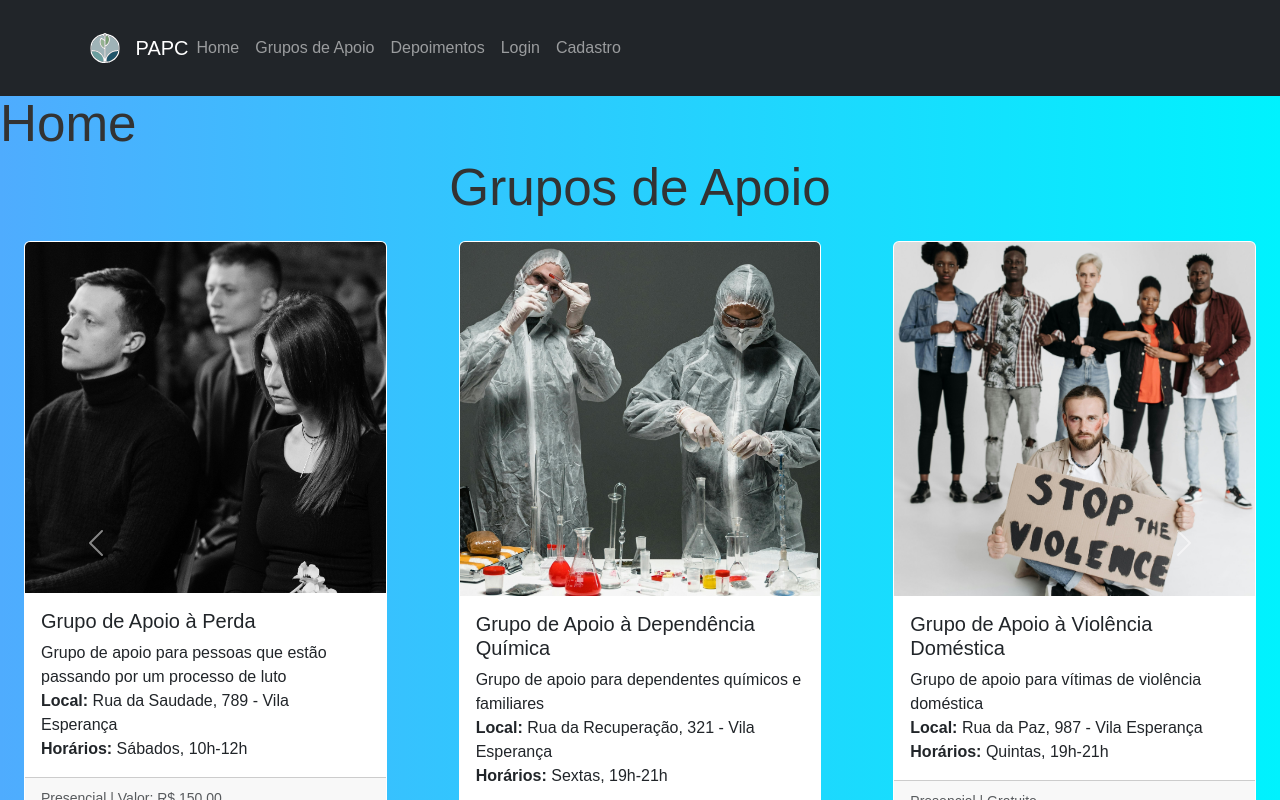
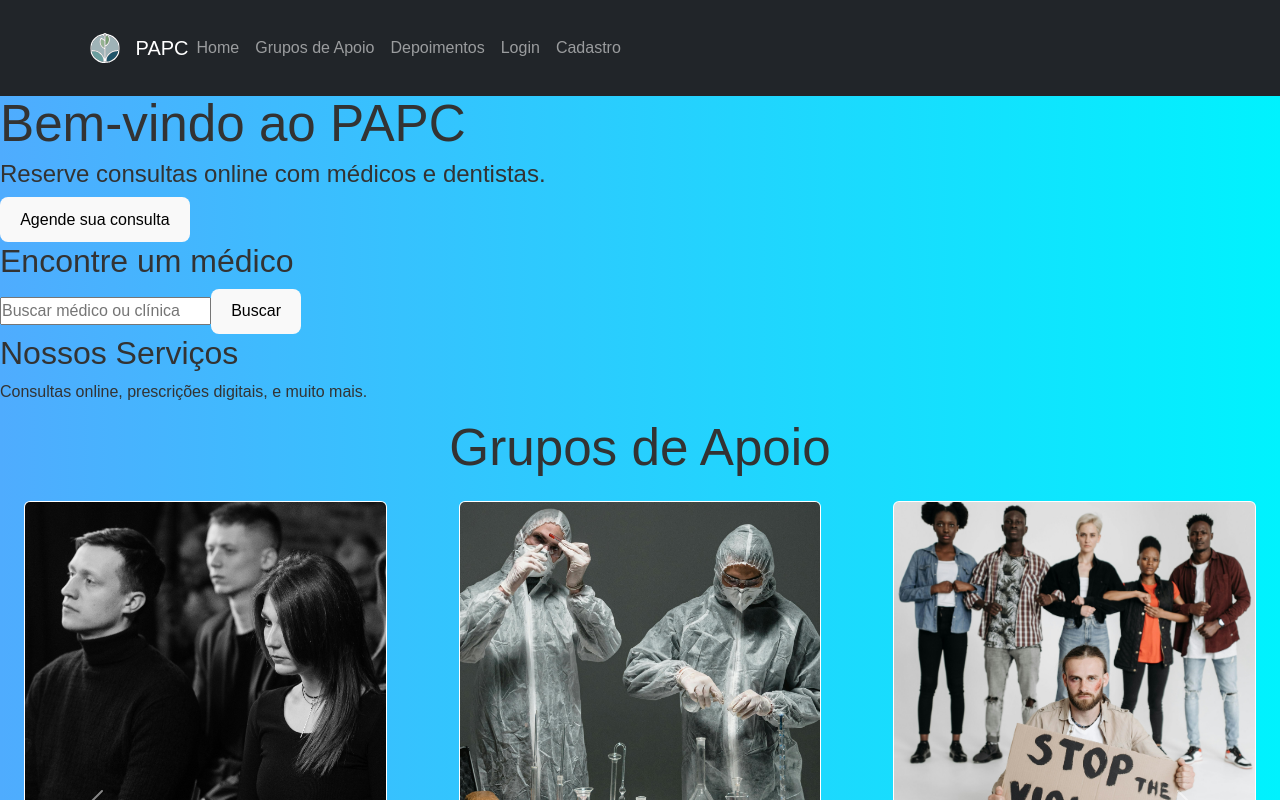
Before and after one commit to ph3523/PAPC, a React (Vite) app: page / in a window 1280 px wide. Shown: the top 800 px of the page. Built offline with nearby package versions, Linux system fonts and the light colour scheme.

Commit message:
Alterações nos cards e inserção na tela home.

```diff
--- a/src/components/depoimento.css
+++ b/src/components/depoimento.css
@@ -13,5 +13,6 @@
 
 .card:hover {
   border-color: #205469;
+  background-color: white;
   box-shadow: 4px 4px 10px rgba(0, 0, 0, 0.2);
 }
--- a/src/components/depoimento.jsx
+++ b/src/components/depoimento.jsx
@@ -9,7 +9,7 @@ import depoimentos from "../data/depoimentos.json";
 function Depoimento({ user, date, testimony }) {
   return (
     <>
-      <Card className="card" sx={{ maxWidth: 345 }}>
+      <Card className="card" sx={{ maxWidth: 345, bgcolor: "#ffffffea" }}>
         <CardHeader
           avatar={
             <Avatar sx={{ bgcolor: "#205469" }} aria-label="recipe">
--- a/src/pages/Home.jsx
+++ b/src/pages/Home.jsx
@@ -1,16 +1,40 @@
-import './styles/Home.css';
-import Indicacao from '../components/indicacao';
+import "./styles/Home.css";
+import Indicacao from "../components/indicacao";
+import ListaDepoimentos from "../components/depoimento";
 
 function Home() {
-    return(
-        <>
-        <div className="home">
-            <h1>Home</h1>
-        </div>
-        <Indicacao />
-        </>
-
-    )
+  return (
+    <>
+      <div className="home">
+        <main>
+          <section id="banner">
+            <h1>Bem-vindo ao PAPC</h1>
+          </section>
+          <section id="actions">
+            <div className="action-item">
+              <h4>Reserve consultas online com médicos e dentistas.</h4>
+              <button>Agende sua consulta</button>
+            </div>
+            <div className="action-item">
+              <h2>Encontre um médico</h2>
+              <input type="text" placeholder="Buscar médico ou clínica" />
+              <button>Buscar</button>
+            </div>
+          </section>
+          <section id="services">
+            <h2>Nossos Serviços</h2>
+            <p>Consultas online, prescrições digitais, e muito mais.</p>
+          </section>
+          <section id="reviews">
+            <Indicacao></Indicacao>
+          </section>
+          <section>
+            <ListaDepoimentos></ListaDepoimentos>
+          </section>
+        </main>
+      </div>
+    </>
+  );
 }
 
 export default Home;
```
